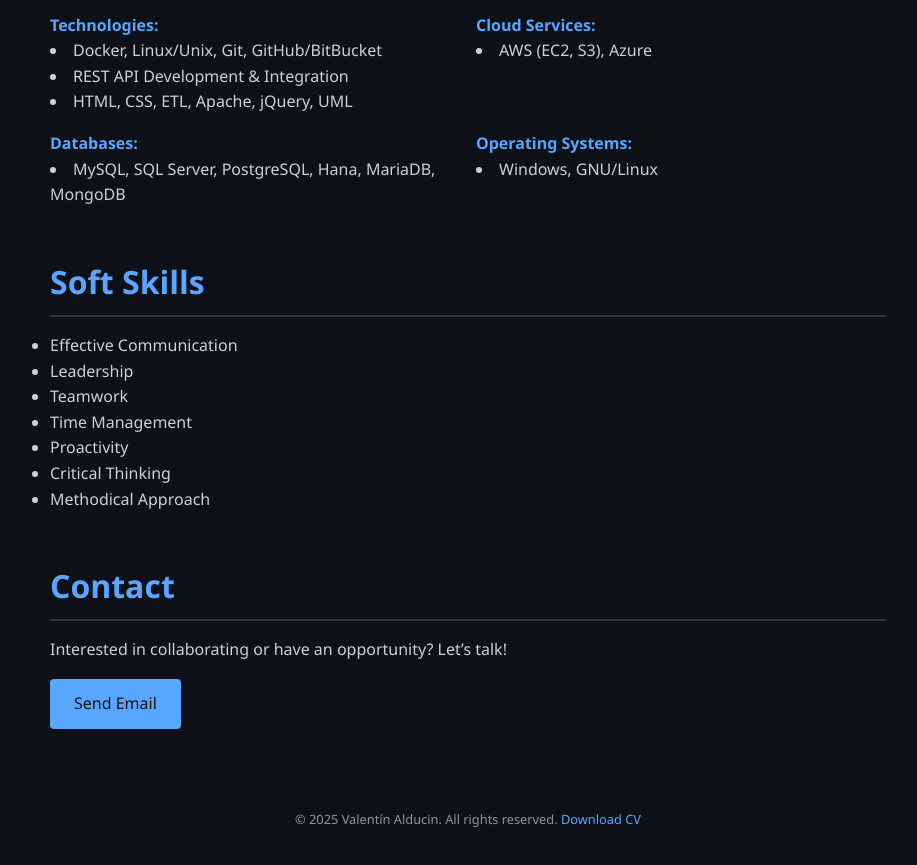
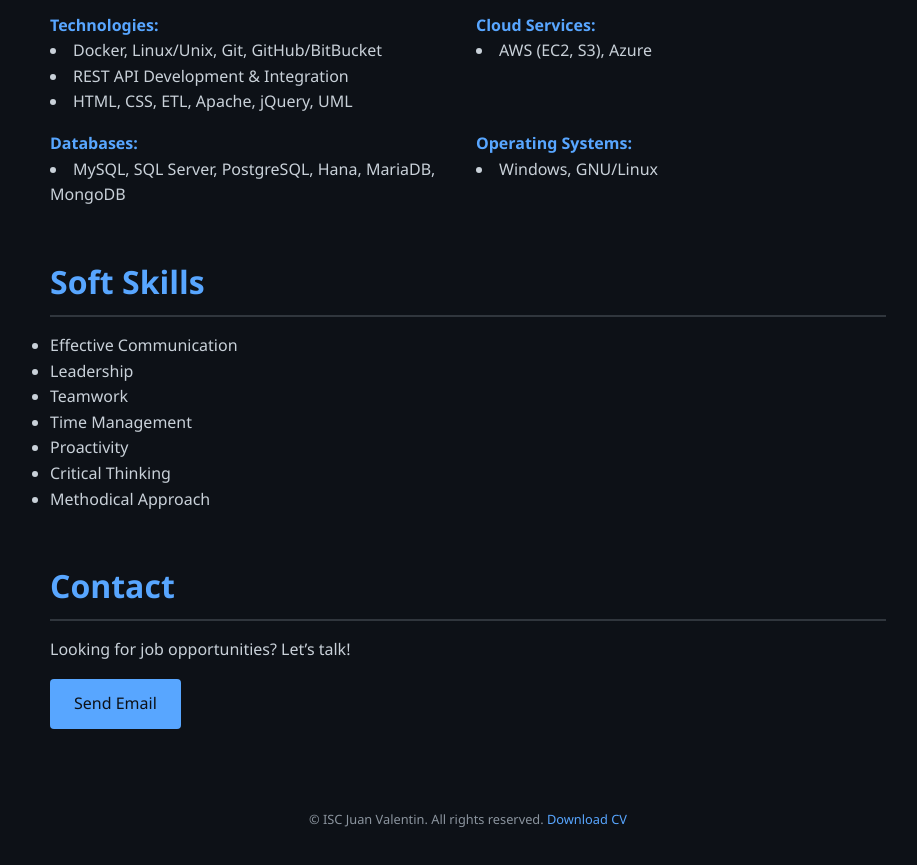
Before and after one commit to jalducin/jalducin.github.io, a plain HTML site: page index.html in a window 1280 px wide. Shown: the part 1144-2009 px from the top of the page, without its empty margins (172-1089 px from the left). Drawn offline with Linux system fonts and the light colour scheme.

Commit message:
Update index.html
se

```diff
--- a/index.html
+++ b/index.html
@@ -3,7 +3,7 @@
 <head>
   <meta charset="UTF-8">
   <meta name="viewport" content="width=device-width, initial-scale=1.0">
-  <title>Portfolio - Valentín Alducin</title>
+  <title>Portfolio - Juan Valentin Alducin Vázquez</title>
   <style>
     /* Theme variables */
     :root {
@@ -176,13 +176,13 @@
 
     <section id="contact">
       <h2>Contact</h2>
-      <p>Interested in collaborating or have an opportunity? Let’s talk!</p>
+      <p>Looking for job opportunities? Let’s talk!</p>
       <a class="contact-btn" href="mailto:Ing.alducinjv@gmail.com">Send Email</a>
     </section>
 
     <footer>
-      &copy; 2025 Valentín Alducin. All rights reserved.
-      <a href="CV_Minimalista_Valentin_Alducin.docx" download style="color: var(--primary);">Download CV</a>
+      &copy; ISC Juan Valentin. All rights reserved.
+      <a href="CV_Valentin_Alducin_2025.pdf" download style="color: var(--primary);">Download CV</a>
     </footer>
   </div>
 </body>
```
